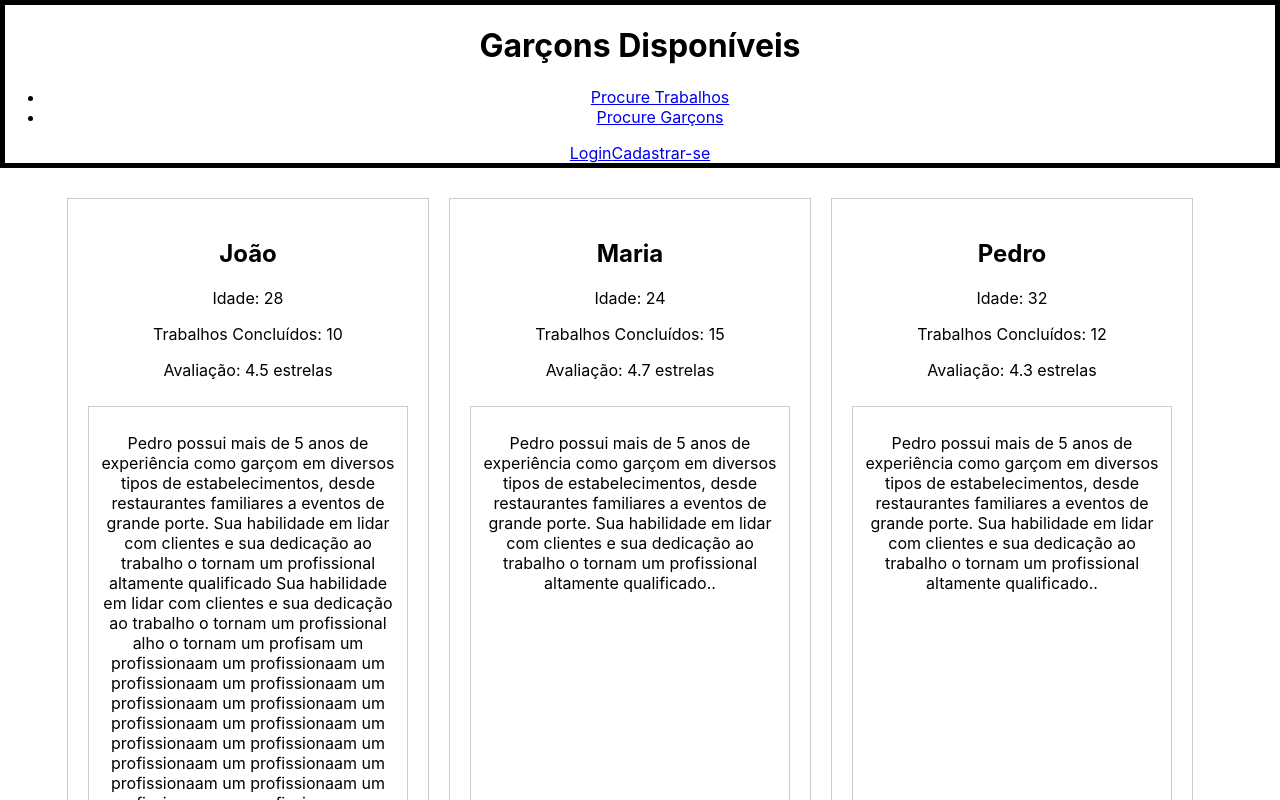
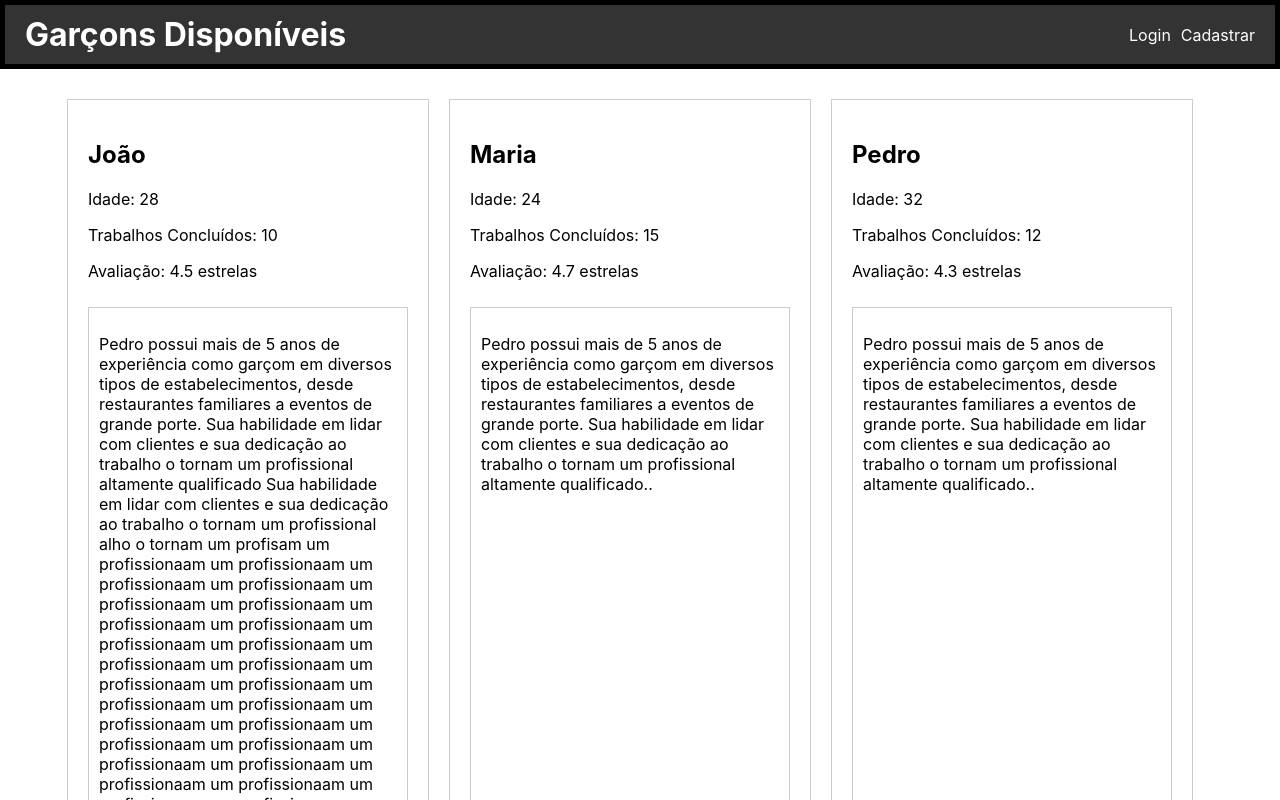
Before and after one commit to LucasfrLourenco/projetoTCC, a React (Create React App) app: page / in a window 1280 px wide. Shown: the top 800 px of the page. Built offline with nearby package versions, Linux system fonts and the light colour scheme.

Commit message:
fix Route, and min Styles for Header

```diff
--- a/src/App.css
+++ b/src/App.css
@@ -1,38 +1,32 @@
-.App {
-  text-align: center;
+.App-header {
+  background-color: #333;
+  color: white;
+  padding: 10px 20px;
+  display: flex;
+  justify-content: space-between;
+  align-items: center;
 }
 
-.App-logo {
-  height: 40vmin;
-  pointer-events: none;
+.App-header h1 {
+  margin: 0;
 }
 
-@media (prefers-reduced-motion: no-preference) {
-  .App-logo {
-    animation: App-logo-spin infinite 20s linear;
-  }
+.header-nav ul {
+  list-style-type: none;
+  margin: 0;
+  padding: 0;
+  display: flex;
 }
 
-.App-header {
-  background-color: #282c34;
-  min-height: 100vh;
-  display: flex;
-  flex-direction: column;
-  align-items: center;
-  justify-content: center;
-  font-size: calc(10px + 2vmin);
-  color: white;
+.header-nav ul li {
+  margin-left: 10px;
 }
 
-.App-link {
-  color: #61dafb;
+.header-nav ul li:first-child {
+  margin-left: 0;
 }
 
-@keyframes App-logo-spin {
-  from {
-    transform: rotate(0deg);
-  }
-  to {
-    transform: rotate(360deg);
-  }
+.header-nav ul li a {
+  color: white;
+  text-decoration: none;
 }
--- a/src/App.js
+++ b/src/App.js
@@ -1,14 +1,28 @@
 import React from "react";
-import { BrowserRouter as Router, Route, Routes } from "react-router-dom";
+import { BrowserRouter as Router, Routes, Route, Link } from "react-router-dom";
 import ListaGarcons from "./ListaGarcons";
+import Login from "./login";
 import Cadastro from "./cadastro";
-import Login from "./login";
 import "./App.css";
 
 function App() {
   return (
     <Router>
       <div className="App">
+        <header className="App-header">
+          <h1>Garçons Disponíveis</h1>
+          <nav className="header-nav">
+            <ul>
+              <li>
+                <Link to="/login">Login</Link>
+              </li>
+              <li>
+                <Link to="/cadastro">Cadastrar</Link>
+              </li>
+            </ul>
+          </nav>
+        </header>
+
         <Routes>
           <Route path="/cadastro" element={<Cadastro />} />
           <Route path="/login" element={<Login />} />
--- a/src/ListaGarcons.jsx
+++ b/src/ListaGarcons.jsx
@@ -34,23 +34,6 @@ const ListaGarcons = () => {
 
   return (
     <div>
-      <header>
-        <h1>Garçons Disponíveis</h1>
-        <nav className="header-nav">
-          <ul>
-            <li>
-              <a href="#">Procure Trabalhos</a>
-            </li>
-            <li>
-              <a href="#">Procure Garçons</a>
-            </li>
-          </ul>
-          <div className="header-actions">
-            <a href="#">Login</a>
-            <a href="#">Cadastrar-se</a>
-          </div>
-        </nav>
-      </header>
       <div className="garcons-container">
         {garcons.map((garcom) => (
           <div key={garcom.id} className="garcon-card">
--- a/src/index.css
+++ b/src/index.css
@@ -1,13 +1,13 @@
 body {
   margin: 0;
-  font-family: -apple-system, BlinkMacSystemFont, 'Segoe UI', 'Roboto', 'Oxygen',
-    'Ubuntu', 'Cantarell', 'Fira Sans', 'Droid Sans', 'Helvetica Neue',
+  font-family: -apple-system, BlinkMacSystemFont, "Segoe UI", "Roboto", "Oxygen",
+    "Ubuntu", "Cantarell", "Fira Sans", "Droid Sans", "Helvetica Neue",
     sans-serif;
   -webkit-font-smoothing: antialiased;
-  -moz-osx-font-smoothing: grayscale;
+  -moz-osx-font-smoothng: grayscale;
 }
 
 code {
-  font-family: source-code-pro, Menlo, Monaco, Consolas, 'Courier New',
+  font-family: source-code-pro, Menlo, Monaco, Consolas, "Courier New",
     monospace;
 }
```
